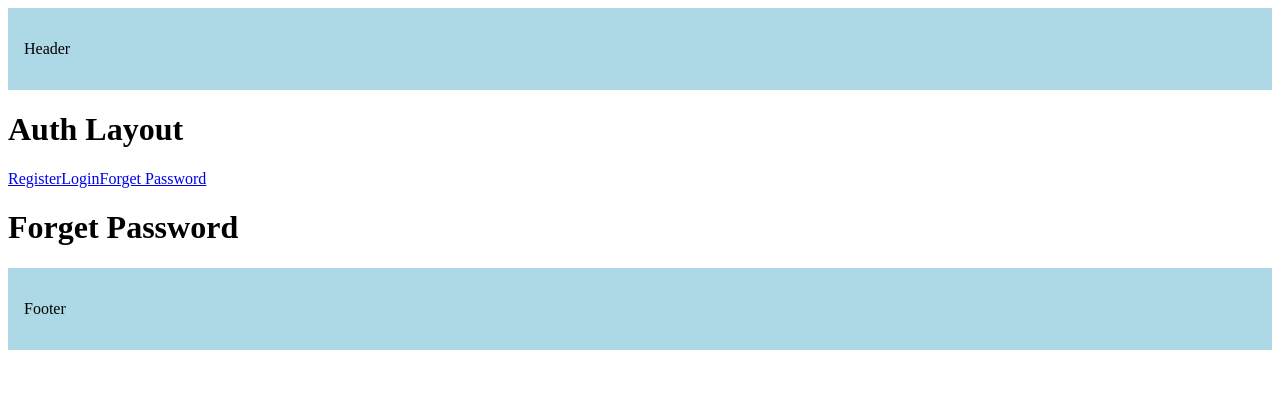
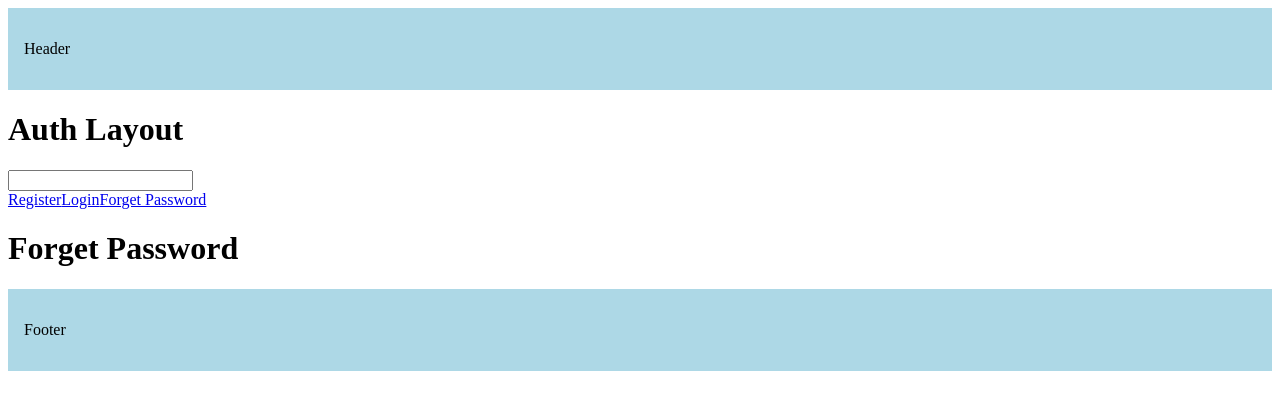
Before and after one commit to NannShamKham/learn_next_js, a Next.js app: page /forget-password in a window 1280 px wide. Shown: the top 410 px of the page. Built offline with nearby package versions, Linux system fonts and the light colour scheme.

Commit message:
feat:template

```diff
--- a/src/app/(auth)/(with-auth-layout)/layout.tsx
+++ b/src/app/(auth)/(with-auth-layout)/template.tsx
@@ -1,6 +1,7 @@
 "use client"
 import Link from "next/link";
 import { usePathname } from "next/navigation";
+import { useState } from "react";
 
 const navLinks = [
     { href: "/register", label: "Register" },
@@ -9,8 +10,12 @@
 ]
 export default function AuthLayout({ children }: { children: React.ReactNode }) {
     const pathName = usePathname();
+    const [input,setInput] = useState('')
     return <div>
         <h1>Auth Layout</h1>
+        <div>
+            <input value={input} onChange={(e) => setInput(e.target.value)} type="text" name="" id="" />
+        </div>
         {navLinks.map((link) => {
             const isActive = pathName.startsWith(link.href)
             return (
```
